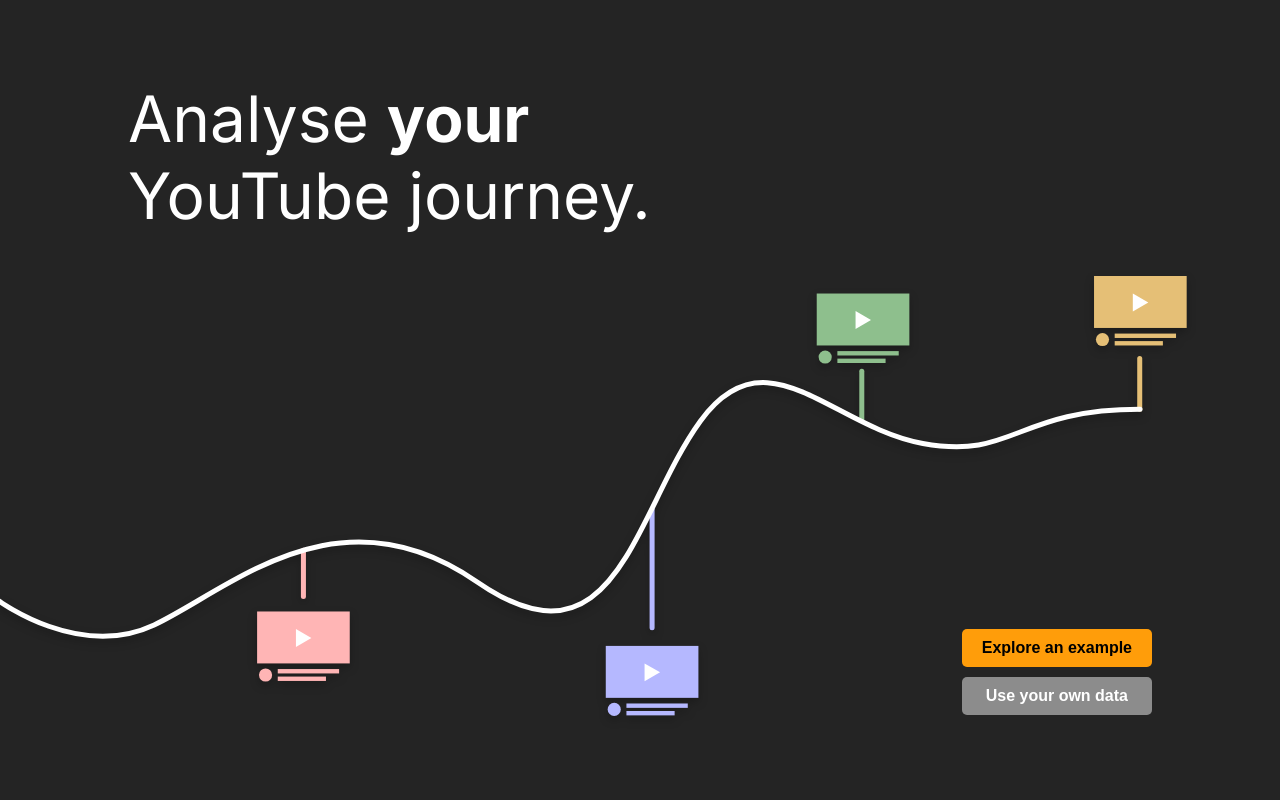
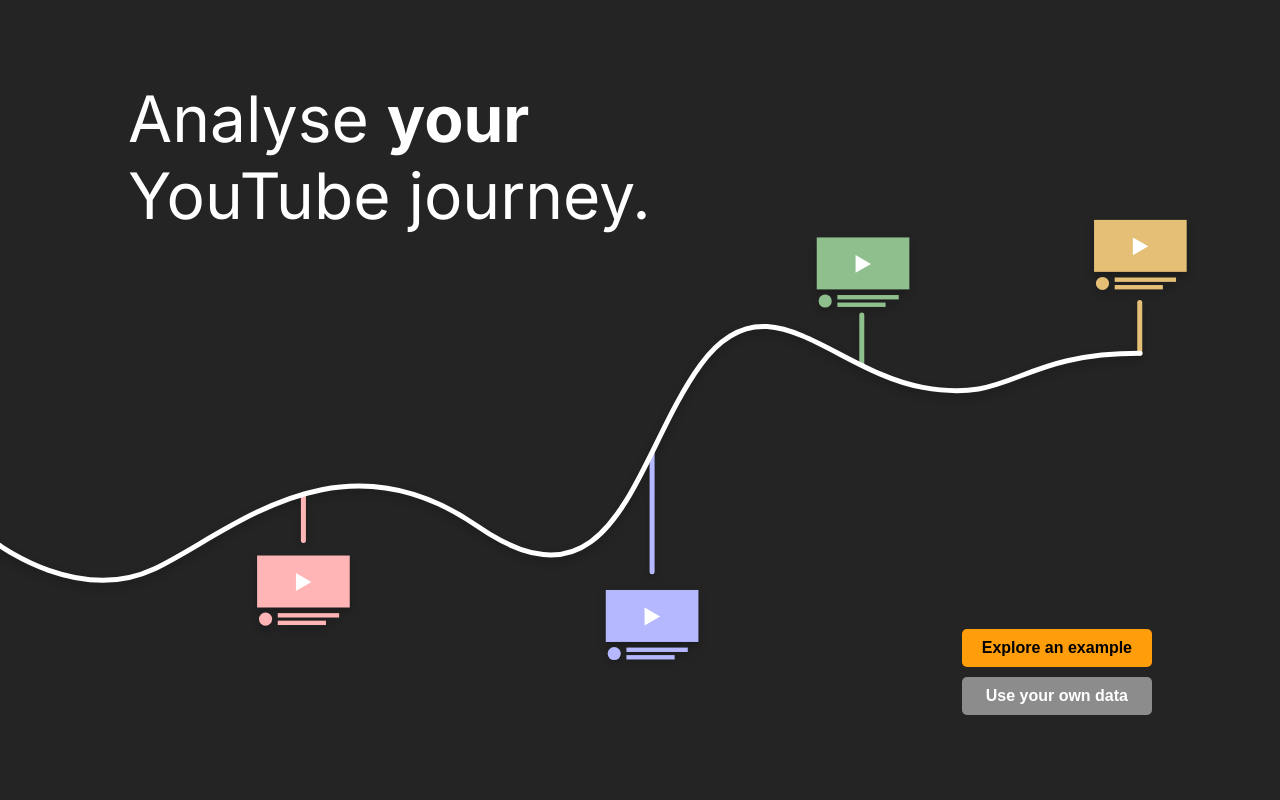
Before and after one commit to leosch1/youtube-path, a Next.js app: page / in a window 1280 px wide. Shown: the top 800 px of the page. Built offline with nearby package versions, Linux system fonts and the light colour scheme.

Commit message:
remove deprecated prop layout

```diff
--- a/components/LandingZone.module.css
+++ b/components/LandingZone.module.css
@@ -19,6 +19,7 @@
   left: -3px;
   bottom: 10%;
   width: 93vw;
+  height: 70vh;
 }
 
 .buttons {
--- a/components/LandingZone.tsx
+++ b/components/LandingZone.tsx
@@ -29,10 +29,8 @@ const LandingZone: FC<LandingZoneProps> = ({ setData }) => {
         <Image
           src="/images/youtube-journey.svg"
           alt="YouTube Journey"
-          layout="responsive"
+          fill
           className="shadow"
-          width={1901}
-          height={703}
           priority
         />
       </div>
```
